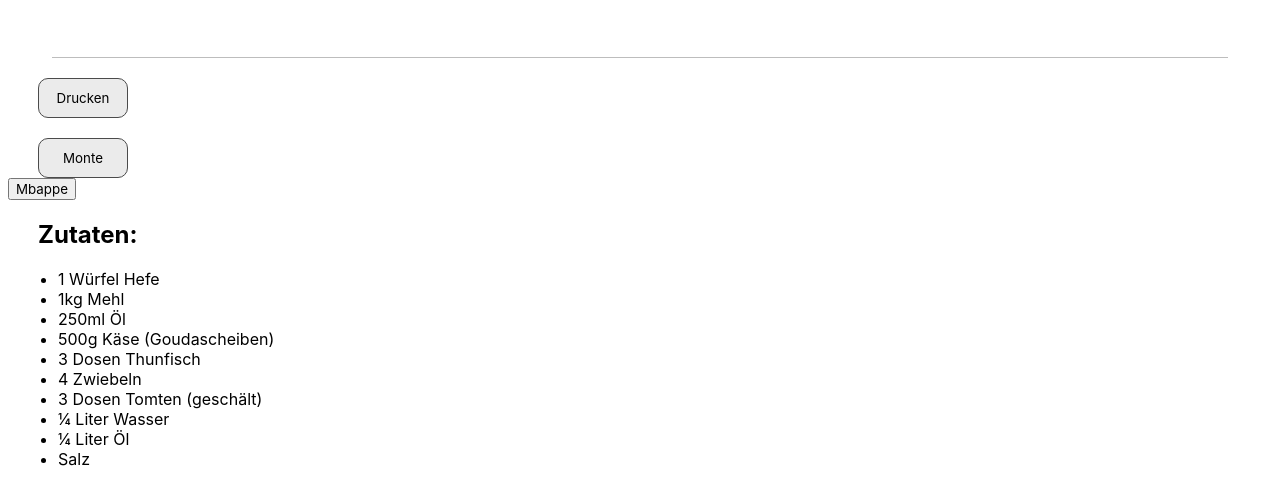
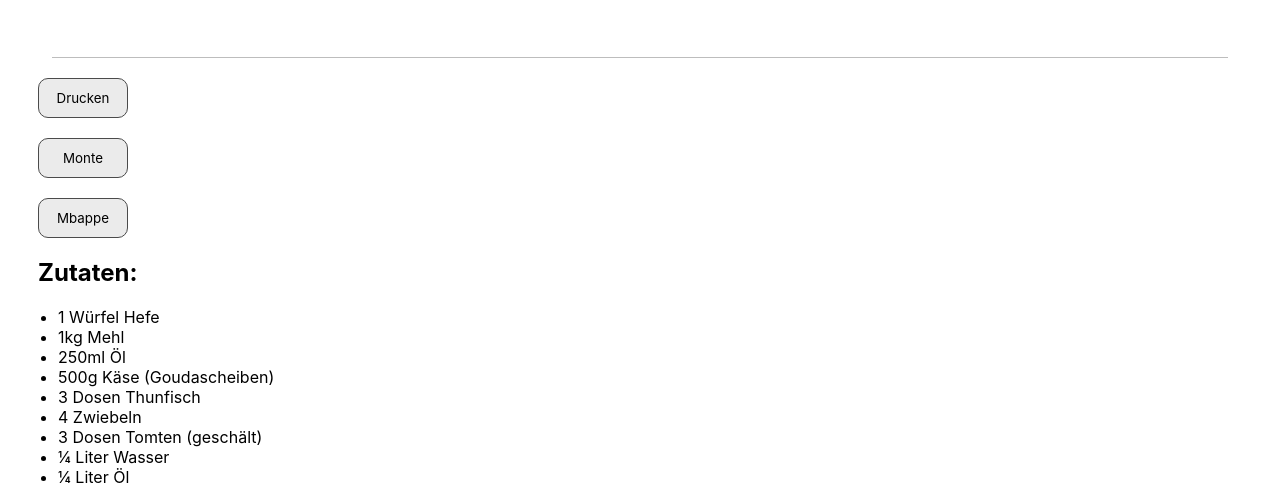
Before and after one commit to tomekx/pizza, a plain HTML site: page index.html in a window 1280 px wide. Shown: the part 613-1100 px from the top of the page. Drawn offline with Linux system fonts and the light colour scheme.

Commit message:
Update index.html

```diff
--- a/index.html
+++ b/index.html
@@ -21,7 +21,7 @@
     <div class="divider"></div>
     <button class="print" onclick="window.print();return false;">Drucken</button>
     <button class="monte" onclick="monte()">Monte</button>
-    <button class="mbappe" onclick="mbappe()">Mbappe</button>
+    <button class="monte" onclick="mbappe()">Mbappe</button>
 	<div class="zwrapper">
     <h2>Zutaten:</h2>
     <ul>
```
